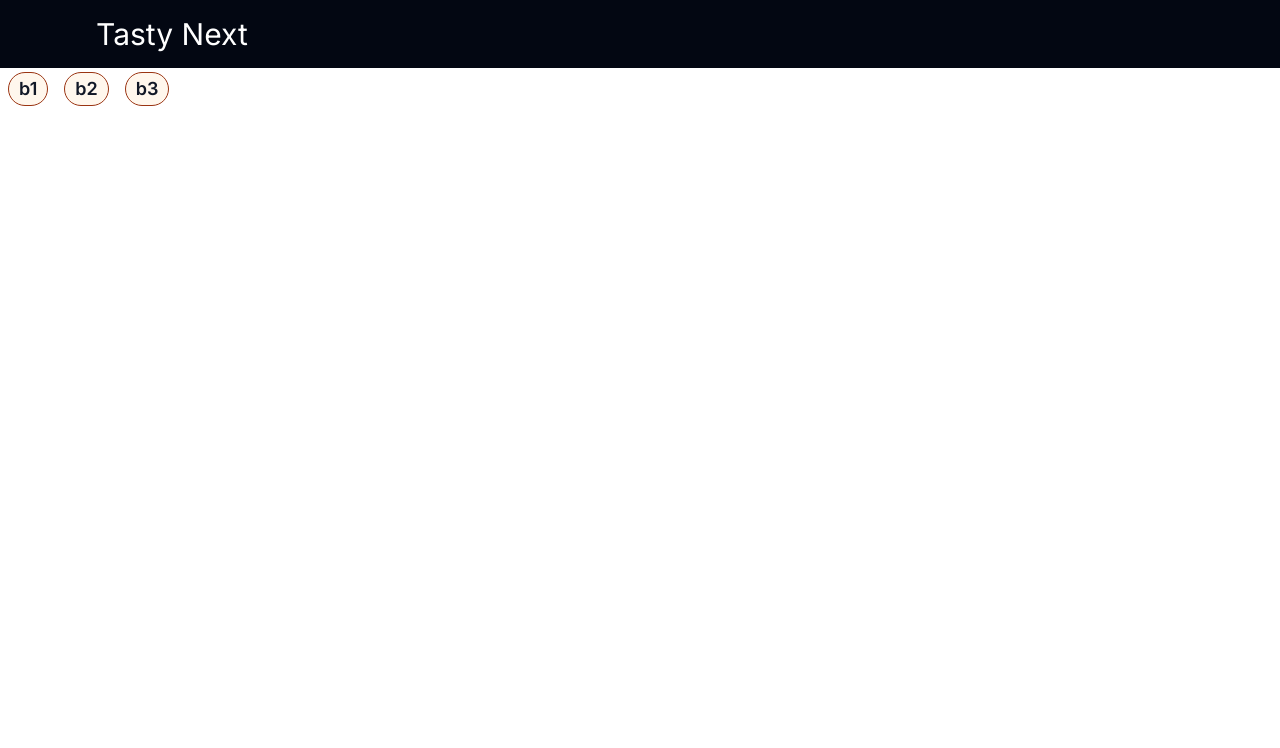
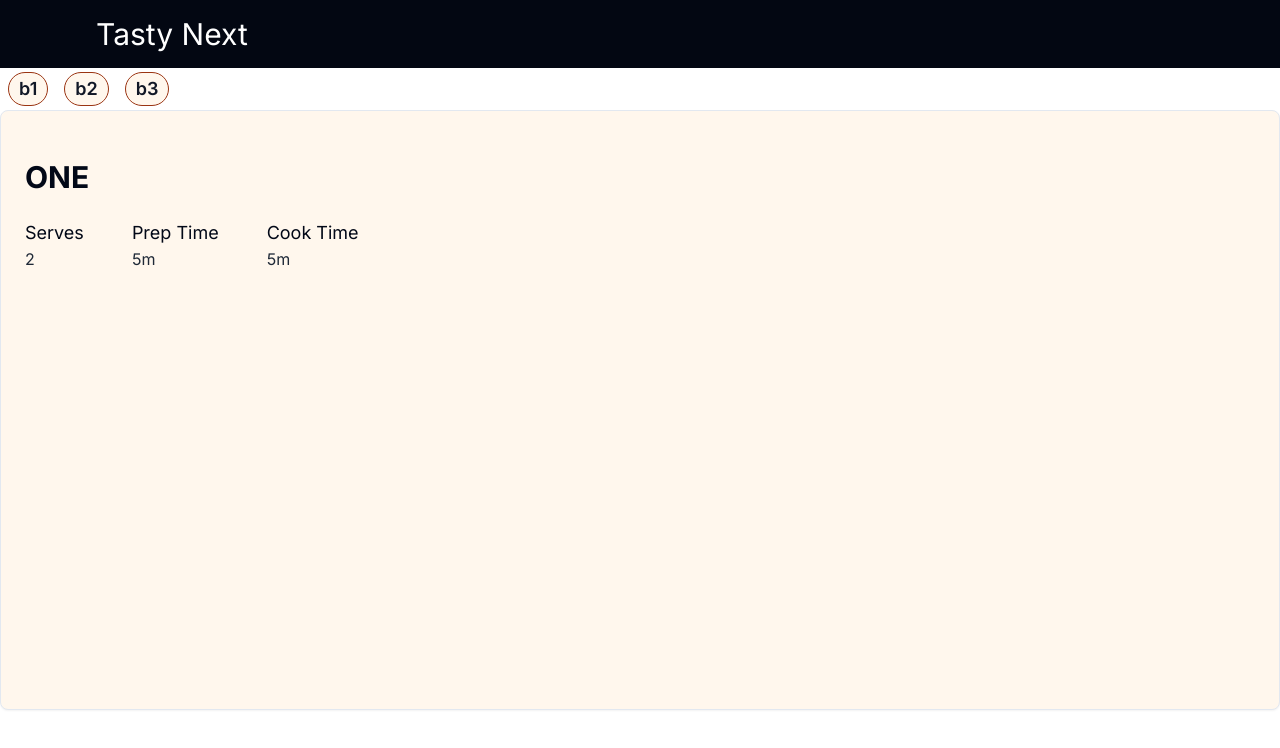
Before and after one commit to Matheus-IT/meals-next, a Next.js app: page / in a window 1280 px wide. Shown: the top 748 px of the page. Built offline with nearby package versions, Linux system fonts and the light colour scheme.

Commit message:
Adding dummy card

```diff
--- a/app/page.tsx
+++ b/app/page.tsx
@@ -1,5 +1,13 @@
 import { Badge } from "@/components/ui/badge";
 import { Button } from "@/components/ui/button";
+import {
+  Card,
+  CardContent,
+  CardDescription,
+  CardFooter,
+  CardHeader,
+  CardTitle,
+} from "@/components/ui/card";
 
 // import { useEffect, useState } from "react";
 
@@ -23,6 +31,14 @@ export default function Home() {
   // }, []);
 
   const cuisines: string[] = ["b1", "b2", "b3"];
+  const recipes = [
+    {
+      name: "one",
+      servings: 2,
+      prepTimeMinutes: 5,
+      cookTimeMinutes: 5,
+    },
+  ];
 
   return (
     <div>
@@ -30,11 +46,37 @@ export default function Home() {
         <Badge
           key={`${cuisine}-${index}`}
           variant="outline"
-          className="border-orange-800 text-gray-900 text-lg mx-2 my-1 hover:cursor-pointer bg-orange-50 hover:scale-110 ease-in duration-200"
+          className="border-orange-800 text-gray-900 text-lg mx-2 my-1 hover:cursor-pointer bg-orange-50 hover:scale-110 ease-in-out duration-200"
         >
           {cuisine}
         </Badge>
       ))}
+
+      {recipes.map((recipe, index) => (
+        <Card
+          key={`${recipe.name}-${index}`}
+          className="flex flex-col bg-orange-50 hover:scale-105 ease-in-out duration-200 xl:min-h-[600px] fancyGradient"
+        >
+          <CardHeader>{/* image */}</CardHeader>
+          <CardContent className="uppercase lg:text-3xl relative font-bold line-clamp-2">
+            <p>{recipe.name}</p>
+          </CardContent>
+          <CardFooter className="flex items-start gap-2 lg:gap-12 lg:flex-row flex-col">
+            <div className="flex flex-col">
+              <p className="text-lg">Serves</p>
+              <p className="text-gray-800">{recipe.servings}</p>
+            </div>
+            <div className="flex flex-col">
+              <p className="text-lg">Prep Time</p>
+              <p className="text-gray-800">{recipe.prepTimeMinutes}m</p>
+            </div>
+            <div className="flex flex-col">
+              <p className="text-lg">Cook Time</p>
+              <p className="text-gray-800">{recipe.cookTimeMinutes}m</p>
+            </div>
+          </CardFooter>
+        </Card>
+      ))}
     </div>
   );
 }
```
